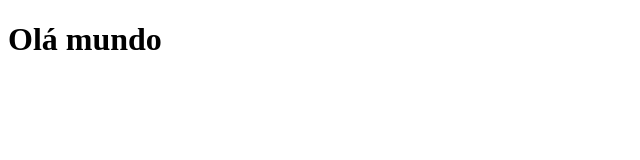
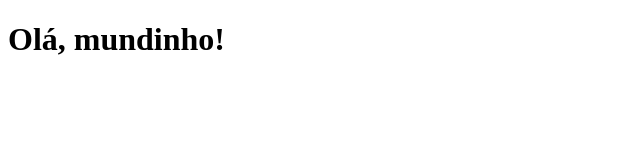
Before and after one commit to TiagoDeCarvalhoEstrada/MaterialDeIW, a plain HTML site: page index.html in a window 1280 px wide. Shown: the whole page, without its empty margins (0-640 px from the left). Drawn offline with Linux system fonts and the light colour scheme.

Commit message:
exclamação

```diff
--- a/index.html
+++ b/index.html
@@ -7,6 +7,6 @@
     <title>Document</title>
 </head>
 <body>
- <h1>Olá mundo</h1>
+ <h1>Olá, mundinho!</h1>
 </body>
 </html>
```
